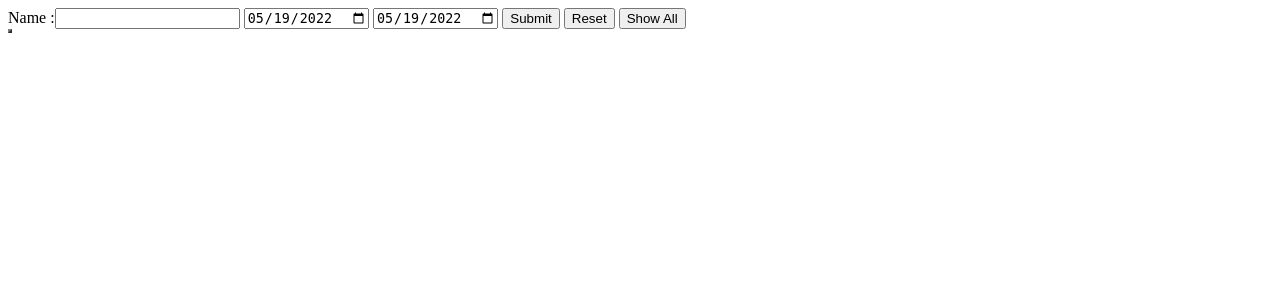
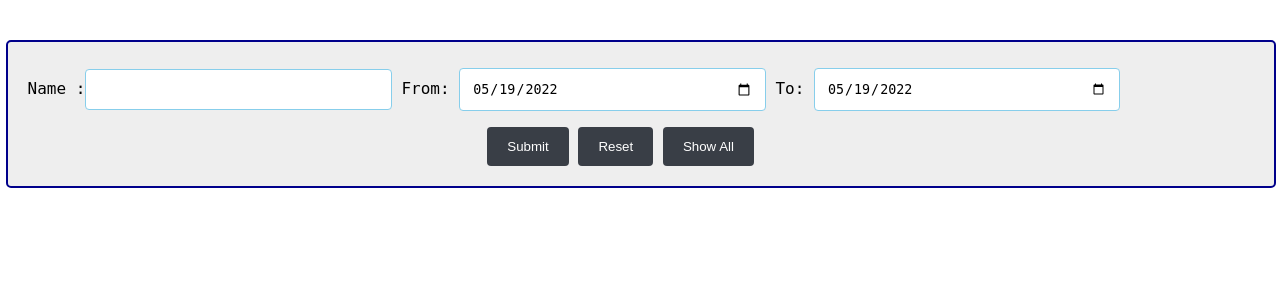
Before and after one commit to mrmihi/mylaundry.lk.pvt, a PHP site: page /inquiry.php in a window 1280 px wide. Shown: the top 300 px of the page. Run offline with PHP 8.4, Linux system fonts and the light colour scheme.

Commit message:
two pages done

```diff
--- /dev/null
+++ b/css/inquiry.css
@@ -0,0 +1,67 @@
+#search{
+  margin-top: 5vh;
+  width: 97%;
+  font-family: monospace;
+  font-size: 16px;
+  margin-left: -2.5px;
+  border: 3px solid darkblue ;
+  border-width:  2px 2px 2px 2px;
+  border-radius: 5px;
+  background-color: #EEEEEE;
+  padding: 20px;
+}
+
+#buttons{
+  margin : auto ;
+  width: 25%;
+}
+
+#no-result{
+  margin: 30px auto;
+  width: 15%;
+  font-family: monospace;
+  font-size: 30px;
+}
+
+input[type=text],input[type=date]{
+  width: 25%;
+  padding: 12px;
+  border: 1px solid skyblue;
+  border-radius: 4px;
+  box-sizing: border-box;
+  margin-top: 6px;
+  margin-bottom: 16px;
+
+}
+
+
+input[type=submit], input[type=reset]{
+  background-color: #393E46;
+  color: white;
+  padding: 12px 20px;
+  border: none;
+  border-radius: 4px;
+  cursor: pointer;
+}
+
+input[type=submit]:hover,input[type=reset]:hover {
+  background-color: #222831;
+}
+
+table {
+  /*border: 1px solid;*/
+  margin :10vh auto;
+  table-layout: fixed;
+  width: 100%;
+  border-collapse: collapse;
+  font-family: monospace;
+  font-size: 16px;
+}
+
+th, td {
+  padding: 15px;
+  text-align: center;
+  border-bottom: 1px solid #ddd;
+}
+
+tr:hover {background-color: #00ADB5;}
--- a/html/inquiry.php
+++ b/html/inquiry.php
@@ -14,21 +14,32 @@ require '../php/config.php'
 	<meta charset="utf-8">
 	<meta name="viewport" content="width=device-width, initial-scale=1">
 	<title>Inquiry</title>
+	<link rel="stylesheet" type="text/css" href="../css/inquiry.css">
 </head>
 <body>
 <!-- ------------------------------------------------------------------- -->
 
+<div id="search">
 <form method="post" action="<?php echo htmlspecialchars($_SERVER["PHP_SELF"]);?>">
+
 	Name :<input type="text" name="cName">
+	From:
 	<input type="date"  id ="dateI"  name="sentDate">
+	To:
 	<input type="date"  id ="dateI2"  name="sentDate2">
+
+
+	<div id="buttons">
 	<input type="submit" value="Submit" name="searchSubmit">
 	<input type="reset" value="Reset">
 	<input type="submit" value="Show All" name ="showAll">
+	</div>
+
 </form>
+</div>
 
 <!-- ------------------------------------------------------------------- -->
-<table border="2" id = "inquiry">
+<table  id = "inquiry">
 <!-- ------------------------------------------------------------------- -->
 <?php
 
@@ -57,7 +68,14 @@ require '../php/config.php'
 		global $conn;
 		$result = $conn->query($sql);
 		if ($result->num_rows > 0){
-
+			echo "<tr>
+    				<th>Name</th>
+    				<th>Email</th>
+    				<th>Message</th>
+    				<th>Date</th>
+    				<th>Response</th>
+    				<th>Delete</th>
+  				</tr>";
 			while($row = $result->fetch_assoc()){
 				$id = $row["inquiryID"];
 				echo "<tr>";
@@ -92,7 +110,7 @@ require '../php/config.php'
 			}
 		}
 		else{
-			echo "No results";
+			echo "<div id ='no-result'>No results</div>";
 		}
 	}
 ?>
```
Also changed, not shown: css/contact-us.css (+52 -0 lines), html/contact-us.php (+15 -2 lines).
